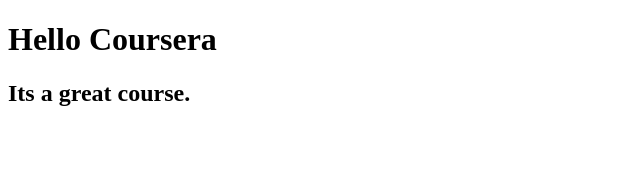
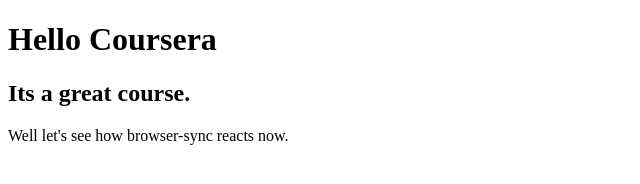
Before and after one commit to OmanshKothari/coursera-test, a plain HTML site: page site/index.html in a window 1280 px wide. Shown: the whole page, without its empty margins (0-640 px from the left). Drawn offline with Linux system fonts and the light colour scheme.

Commit message:
ADDED A FEW LINES TO index.html

```diff
--- a/site/index.html
+++ b/site/index.html
@@ -7,5 +7,6 @@
 <body>
 		<h1>Hello Coursera</h1>
 		<h2>Its a great course.</h2>
+		<p>Well let's see how browser-sync reacts now.</p>
 </body>
 </html>
```
